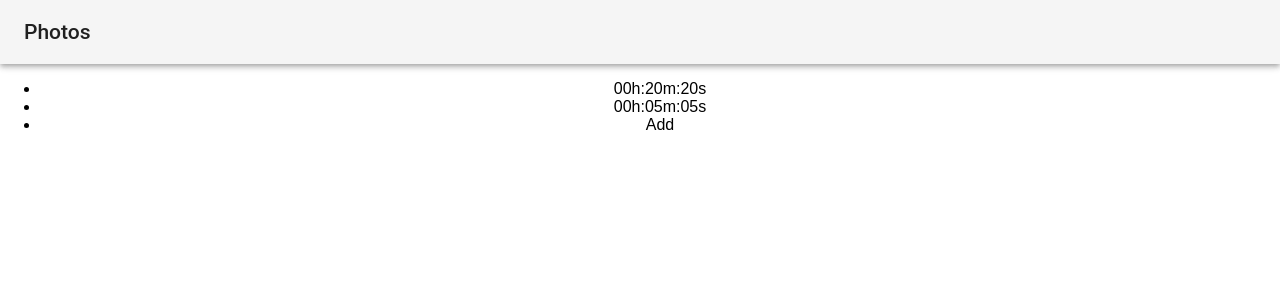
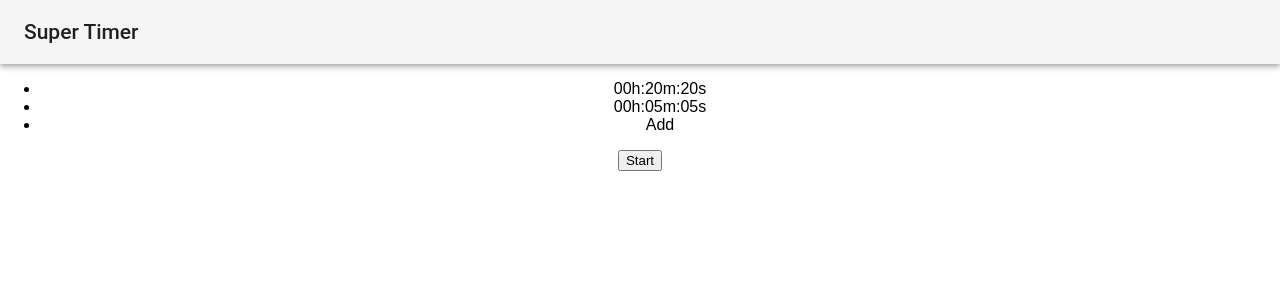
Before and after one commit to hayaokimura/SuperTimer, a React (Create React App) app: page / in a window 1280 px wide. Shown: the top 300 px of the page. Built offline with nearby package versions, Linux system fonts and the light colour scheme.

Commit message:
Add start button

```diff
--- a/src/App.js
+++ b/src/App.js
@@ -4,38 +4,9 @@ import './App.css';
 import AppBar from '@material-ui/core/AppBar';
 import Toolbar from '@material-ui/core/Toolbar';
 import Typography from '@material-ui/core/Typography';
+import Time from './Time';
 
-class Time{
-  constructor(hour,minute,second){
-    this.id = Time.getUniqueStr();
-    this.hour = hour;
-    this.minute = minute;
-    this.second = second;
-  }
-  strHour(){
-    return this.convStr(this.hour);
-  }
-  strMin(){
-    return this.convStr(this.minute);
-  }
-  strSec(){
-    return this.convStr(this.minute);
-  }
-  convStr(num){
-    let str = num.toString();
-    if(str.length == 1){
-      str = "0"+str;
-    }
-    return str
-  }
-
-  static getUniqueStr(myStrong){
-    var strong = 1000;
-    if (myStrong) strong = myStrong;
-    return new Date().getTime().toString(16)  + Math.floor(strong*Math.random()).toString(16)
-   }
-
-}
+const SECOND = 1000;
 
 class App extends Component {
   constructor(props){
@@ -52,11 +23,12 @@ class App extends Component {
     this.setState({
       times : this.state.times,
     });
-    console.log(Object.prototype.toString.call(this.state.times));
+  }
+  startTimer(){
+    console.log("Start Timer")
   }
   render() {
     let timeList = this.state.times.map( time => {
-      console.log("done");
       return(
         <li key={time.id}>{time.strHour()}h:{time.strMin()}m:{time.strSec()}s</li>
       );
@@ -68,7 +40,7 @@ class App extends Component {
           <AppBar position="static" color="default">
             <Toolbar>
               <Typography variant="title" color="inherit">
-                Photos
+                Super Timer
               </Typography>
             </Toolbar>
           </AppBar>
@@ -79,6 +51,9 @@ class App extends Component {
             <li key="add" onClick={()=>this.addTime()}>Add</li>
           </ul>
         </div>
+        <footer>
+          <div><button onClick={()=>this.startTimer()}>Start</button></div>
+        </footer>
       </div>
     );
   }
--- /dev/null
+++ b/src/Time.js
@@ -0,0 +1,31 @@
+export default class Time{
+    constructor(hour,minute,second){
+      this.id = Time.getUniqueStr();
+      this.hour = hour;
+      this.minute = minute;
+      this.second = second;
+    }
+    strHour(){
+      return this.convStr(this.hour);
+    }
+    strMin(){
+      return this.convStr(this.minute);
+    }
+    strSec(){
+      return this.convStr(this.minute);
+    }
+    convStr(num){
+      let str = num.toString();
+      if(str.length == 1){
+        str = "0"+str;
+      }
+      return str
+    }
+
+    static getUniqueStr(myStrong){
+      var strong = 1000;
+      if (myStrong) strong = myStrong;
+      return new Date().getTime().toString(16)  + Math.floor(strong*Math.random()).toString(16)
+     }
+
+  }
```
